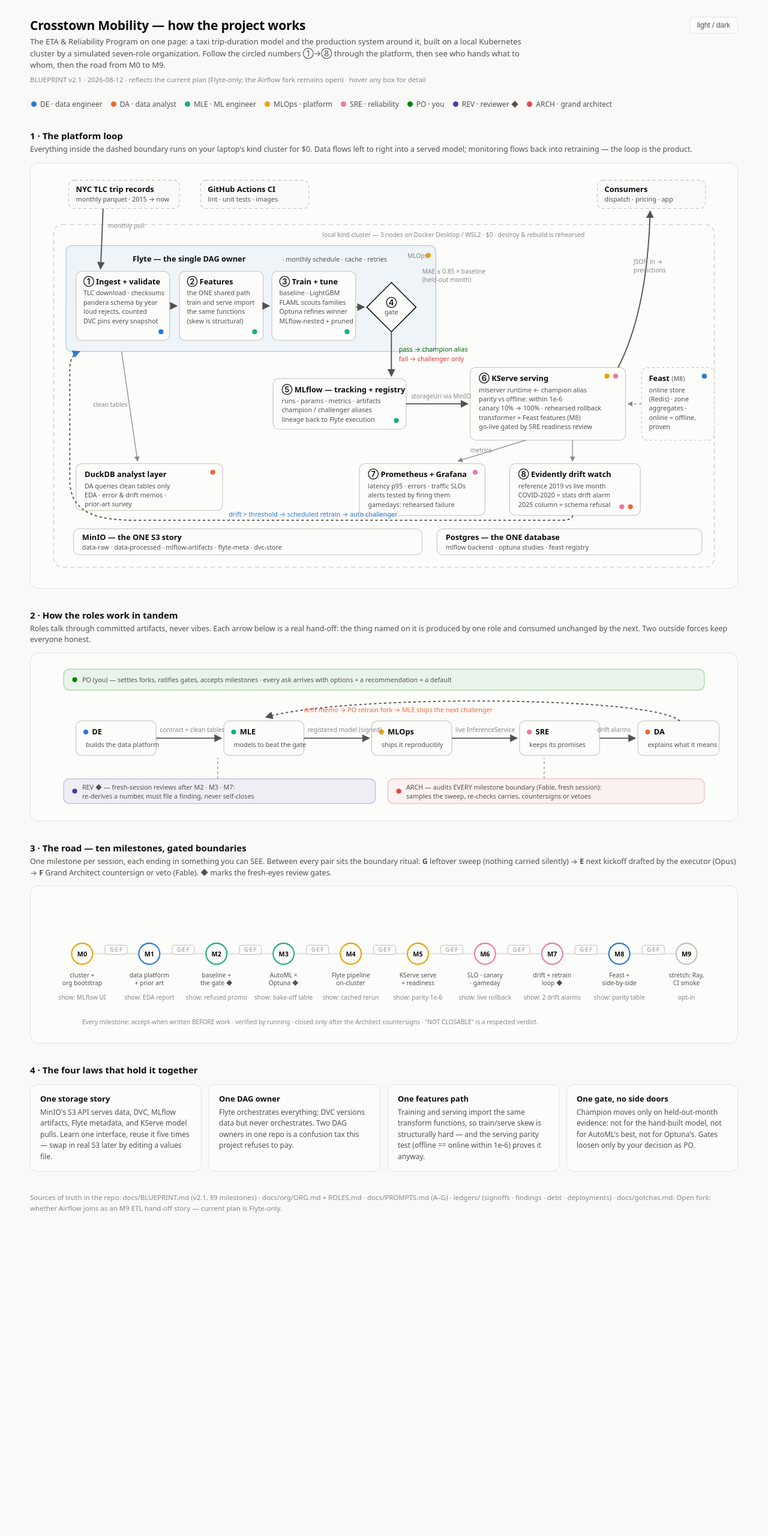
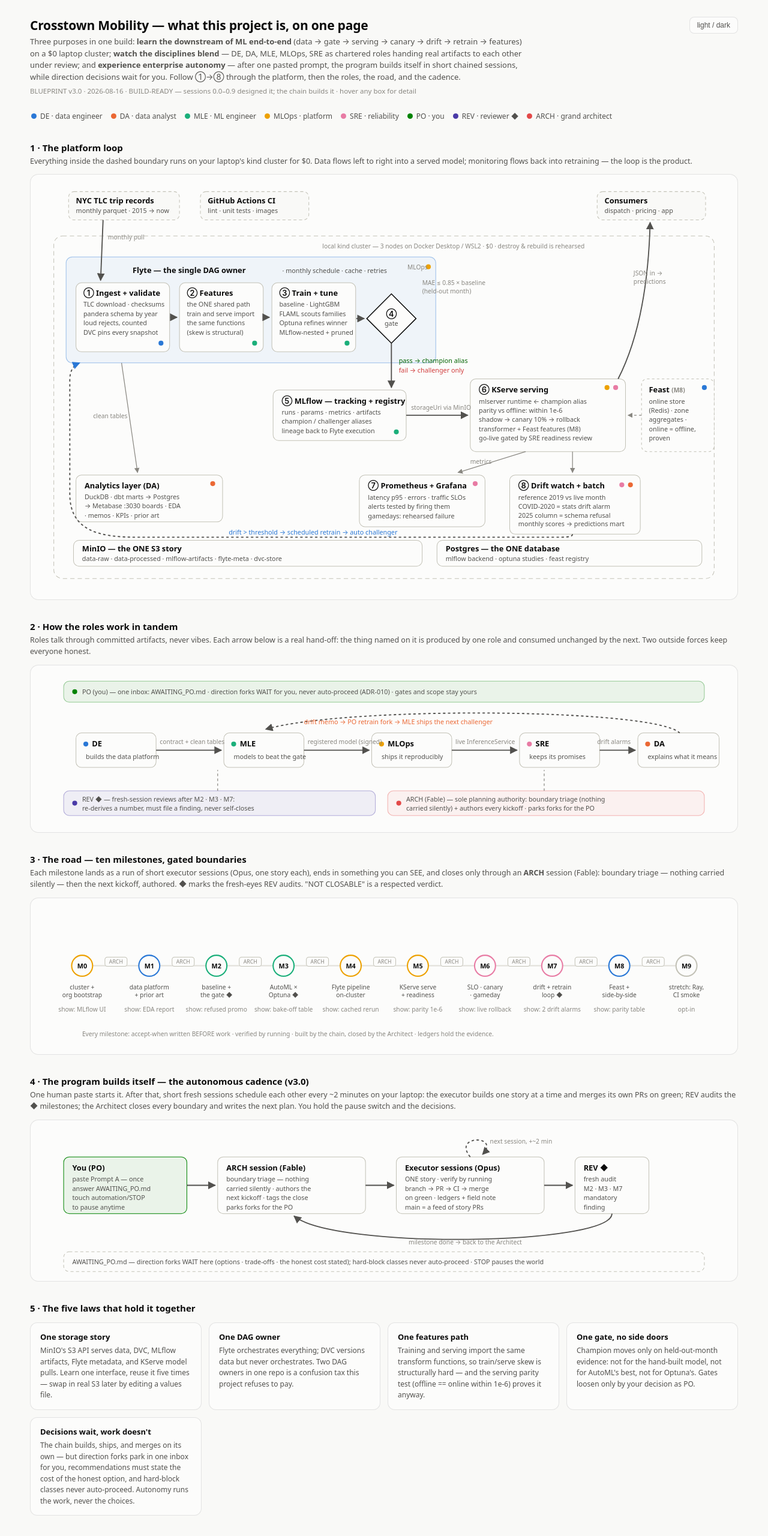
Before and after one commit to Phu-Hong-Duong/NYC-taxi-production-with-k8-flavor, a plain HTML site: page docs/architecture.html in a window 1280 px wide. Shown: the top 2560 px of the page at 60% size. Before the commit the page ends 2083 px from the top, so only its background shows below. Drawn offline with Linux system fonts and the light colour scheme.

Commit message:
docs: master blueprint diagram brought current to v3.0 (analytics layer, shadow/batch, ARCH boundaries, autonomous cadence, five laws)
Co-Authored-By: Claude Fable 5 <noreply@anthropic.com>

```diff
--- a/docs/architecture.html
+++ b/docs/architecture.html
@@ -88,12 +88,14 @@
 
 <header>
   <div>
-    <h1>Crosstown Mobility — how the project works</h1>
-    <p class="sub">The ETA &amp; Reliability Program on one page: a taxi trip-duration model and the
-    production system around it, built on a local Kubernetes cluster by a simulated seven-role
-    organization. Follow the circled numbers ①→⑧ through the platform, then see who hands what
-    to whom, then the road from M0 to M9.</p>
-    <p class="stamp">BLUEPRINT v2.1 · 2026-08-12 · reflects the current plan (Flyte-only; the Airflow fork remains open) · hover any box for detail</p>
+    <h1>Crosstown Mobility — what this project is, on one page</h1>
+    <p class="sub">Three purposes in one build: <b>learn the downstream of ML end-to-end</b> (data →
+    gate → serving → canary → drift → retrain → features) on a $0 laptop cluster; <b>watch the
+    disciplines blend</b> — DE, DA, MLE, MLOps, SRE as chartered roles handing real artifacts to
+    each other under review; and <b>experience enterprise autonomy</b> — after one pasted prompt,
+    the program builds itself in short chained sessions, while direction decisions wait for you.
+    Follow ①→⑧ through the platform, then the roles, the road, and the cadence.</p>
+    <p class="stamp">BLUEPRINT v3.0 · 2026-08-16 · BUILD-READY — sessions 0.0–0.9 designed it; the chain builds it · hover any box for detail</p>
   </div>
   <button class="theme" onclick="tgl()">light / dark</button>
 </header>
@@ -221,7 +223,7 @@ is the product.</p>
     <text class="boxT" x="714" y="340">⑥ KServe serving</text>
     <text class="boxS" x="714" y="358">mlserver runtime ← champion alias</text>
     <text class="boxS" x="714" y="373">parity vs offline: within 1e-6</text>
-    <text class="boxS" x="714" y="388">canary 10% → 100% · rehearsed rollback</text>
+    <text class="boxS" x="714" y="388">shadow → canary 10% → rollback</text>
     <text class="boxS" x="714" y="403">transformer + Feast features (M8)</text>
     <text class="boxS" x="714" y="418">go-live gated by SRE readiness review</text>
     <circle cx="922" cy="332" r="4" fill="var(--r-mlops)"/><circle cx="936" cy="332" r="4" fill="var(--r-sre)"/>
@@ -246,12 +248,12 @@ is the product.</p>
   <path class="soft dash" marker-end="url(#am)" d="M978,377 L956,377"/>
 
   <!-- band 3: analyst / monitoring / drift -->
-  <g><title>DA works only on the clean tables the DE publishes — never raw files. Memos, not just dashboards: where the model fails, what drift means.</title>
+  <g><title>The DA's full stack (v2.5): DuckDB as local workbench; dbt builds gold marts published to Postgres; Metabase serves the boards. Marts serve humans and never feed the model (gotcha #22).</title>
     <rect class="box" x="60" y="474" width="238" height="76" rx="9"/>
-    <text class="boxT" x="74" y="496">DuckDB analyst layer</text>
-    <text class="boxS" x="74" y="514">DA queries clean tables only</text>
-    <text class="boxS" x="74" y="529">EDA · error &amp; drift memos ·</text>
-    <text class="boxS" x="74" y="543">prior-art survey</text>
+    <text class="boxT" x="74" y="496">Analytics layer (DA)</text>
+    <text class="boxS" x="74" y="513">DuckDB · dbt marts → Postgres</text>
+    <text class="boxS" x="74" y="528">→ Metabase :3030 boards · EDA</text>
+    <text class="boxS" x="74" y="543">· memos · KPIs · prior art</text>
     <circle cx="282" cy="488" r="4" fill="var(--r-da)"/>
   </g>
   <path class="soft" marker-end="url(#am)" d="M134,292 L160,470"/>
@@ -268,20 +270,21 @@ is the product.</p>
   <path class="soft" marker-end="url(#am)" d="M790,436 L680,470"/>
   <text class="lblM" x="700" y="456">metrics</text>
 
-  <g><title>Evidently compares live months against the 2019 reference. Statistical drift (COVID 2020) and schema drift (2025 new column) are caught by DIFFERENT gates with different signatures.</title>
-    <rect class="box" x="764" y="474" width="212" height="84" rx="9"/>
-    <text class="boxT" x="778" y="496">⑧ Evidently drift watch</text>
+  <g><title>Evidently compares live months against the 2019 reference; the monthly run also WRITES a predictions mart (batch inference as a product, v2.2). Statistical drift (COVID 2020) and schema drift (2025 new column) are caught by DIFFERENT gates.</title>
+    <rect class="box" x="764" y="474" width="212" height="96" rx="9"/>
+    <text class="boxT" x="778" y="496">⑧ Drift watch + batch</text>
     <text class="boxS" x="778" y="514">reference 2019 vs live month</text>
     <text class="boxS" x="778" y="529">COVID-2020 = stats drift alarm</text>
-    <text class="boxS" x="778" y="544">2025 column = schema refusal</text>
-    <circle cx="946" cy="544" r="4" fill="var(--r-sre)"/><circle cx="960" cy="544" r="4" fill="var(--r-da)"/>
+    <text class="boxS" x="778" y="543">2025 column = schema refusal</text>
+    <text class="boxS" x="778" y="557">monthly scores → predictions mart</text>
+    <circle cx="946" cy="490" r="4" fill="var(--r-sre)"/><circle cx="960" cy="490" r="4" fill="var(--r-da)"/>
   </g>
   <path class="soft" marker-end="url(#am)" d="M866,436 L866,470"/>
 
   <!-- retrain loop -->
   <path class="flow dash" marker-end="url(#ab)" stroke="var(--r-de)"
-        d="M866,558 C866,566 856,566 836,566 L160,566 C100,566 50,558 50,500 L50,320 C50,304 56,296 66,292"/>
-  <text class="lbl" x="308" y="560" style="fill:var(--r-de)">drift &gt; threshold → scheduled retrain → auto challenger</text>
+        d="M866,570 C866,575 856,575 836,575 L160,575 C100,575 50,566 50,505 L50,320 C50,304 56,296 66,292"/>
+  <text class="lbl" x="308" y="571" style="fill:var(--r-de)">drift &gt; threshold → scheduled retrain → auto challenger</text>
 
   <!-- shared services strip -->
   <g><title>One storage story: every save/load in this diagram rides MinIO's S3 API; every database need rides the one Postgres.</title>
@@ -309,7 +312,7 @@ Two outside forces keep everyone honest.</p>
   <!-- PO band -->
   <rect x="40" y="12" width="1040" height="34" rx="9" fill="var(--wash-po)" stroke="var(--r-po)" stroke-opacity=".4"/>
   <circle cx="58" cy="29" r="4" fill="var(--r-po)"/>
-  <text class="lbl" x="70" y="33">PO (you) — settles forks, ratifies gates, accepts milestones · every ask arrives with options + a recommendation + a default</text>
+  <text class="lbl" x="70" y="33">PO (you) — one inbox: AWAITING_PO.md · direction forks WAIT for you, never auto-proceed (ADR-010) · gates and scope stay yours</text>
 
   <!-- chain -->
   <g><title>DE owns ingestion, contracts, DuckDB layer, DVC</title>
@@ -361,18 +364,18 @@ Two outside forces keep everyone honest.</p>
   <text class="lbl" x="70" y="222">re-derives a number, must file a finding, never self-closes</text>
   <rect x="566" y="190" width="514" height="40" rx="9" fill="var(--wash-arch)" stroke="var(--r-arch)" stroke-opacity=".4"/>
   <circle cx="584" cy="210" r="4" fill="var(--r-arch)"/>
-  <text class="lbl" x="596" y="207">ARCH — audits EVERY milestone boundary (Fable, fresh session):</text>
-  <text class="lbl" x="596" y="222">samples the sweep, re-checks carries, countersigns or vetoes</text>
+  <text class="lbl" x="596" y="207">ARCH (Fable) — sole planning authority: boundary triage (nothing</text>
+  <text class="lbl" x="596" y="222">carried silently) + authors every kickoff · parks forks for the PO</text>
   <path class="soft dash" d="M290,190 L290,156"/>
   <path class="soft dash" d="M820,190 L820,156"/>
 </svg>
 </div>
 
 <h2>3 · The road — ten milestones, gated boundaries</h2>
-<p class="h2sub">One milestone per session, each ending in something you can SEE. Between every
-pair sits the boundary ritual: <b>G</b> leftover sweep (nothing carried silently) →
-<b>E</b> next kickoff drafted by the executor (Opus) → <b>F</b> Grand Architect countersign or
-veto (Fable). ◆ marks the fresh-eyes review gates.</p>
+<p class="h2sub">Each milestone lands as a run of short executor sessions (Opus, one story each),
+ends in something you can SEE, and closes only through an <b>ARCH</b> session (Fable): boundary
+triage — nothing carried silently — then the next kickoff, authored. ◆ marks the fresh-eyes
+REV audits. "NOT CLOSABLE" is a respected verdict.</p>
 <div class="panel">
 <svg viewBox="0 0 1120 232" role="img" aria-label="Milestone roadmap">
   <line x1="70" y1="96" x2="1051" y2="96" stroke="var(--grid)" stroke-width="2"/>
@@ -385,9 +388,9 @@ veto (Fable). ◆ marks the fresh-eyes review gates.</p>
     <rect x="979" y="82" width="36" height="15" rx="4"/>
   </g>
   <g font-size="8.5" fill="var(--muted)" text-anchor="middle">
-    <text x="125" y="93">G·E·F</text><text x="234" y="93">G·E·F</text><text x="343" y="93">G·E·F</text>
-    <text x="452" y="93">G·E·F</text><text x="561" y="93">G·E·F</text><text x="670" y="93">G·E·F</text>
-    <text x="779" y="93">G·E·F</text><text x="888" y="93">G·E·F</text><text x="997" y="93">G·E·F</text>
+    <text x="125" y="93">ARCH</text><text x="234" y="93">ARCH</text><text x="343" y="93">ARCH</text>
+    <text x="452" y="93">ARCH</text><text x="561" y="93">ARCH</text><text x="670" y="93">ARCH</text>
+    <text x="779" y="93">ARCH</text><text x="888" y="93">ARCH</text><text x="997" y="93">ARCH</text>
   </g>
   <!-- nodes -->
   <g>
@@ -433,11 +436,69 @@ veto (Fable). ◆ marks the fresh-eyes review gates.</p>
     <text x="942" y="170">show: parity table</text>
     <text x="1051" y="170">opt-in</text>
   </g>
-  <text class="lblM" x="70" y="210">Every milestone: accept-when written BEFORE work · verified by running · closed only after the Architect countersigns · "NOT CLOSABLE" is a respected verdict.</text>
+  <text class="lblM" x="70" y="210">Every milestone: accept-when written BEFORE work · verified by running · built by the chain, closed by the Architect · ledgers hold the evidence.</text>
 </svg>
 </div>
 
-<h2>4 · The four laws that hold it together</h2>
+<h2>4 · The program builds itself — the autonomous cadence (v3.0)</h2>
+<p class="h2sub">One human paste starts it. After that, short fresh sessions schedule each other
+every ~2 minutes on your laptop: the executor builds one story at a time and merges its own
+PRs on green; REV audits the ◆ milestones; the Architect closes every boundary and writes the
+next plan. You hold the pause switch and the decisions.</p>
+<div class="panel">
+<svg viewBox="0 0 1120 240" role="img" aria-label="Autonomous session cadence">
+  <defs>
+    <marker id="c" viewBox="0 0 10 10" refX="9" refY="5" markerWidth="7" markerHeight="7" orient="auto-start-reverse">
+      <path d="M0,0 L10,5 L0,10 z" fill="var(--ink-2)"/>
+    </marker>
+  </defs>
+  <g><title>Your entire operating surface: one paste, one inbox, one pause switch</title>
+    <rect x="40" y="46" width="200" height="92" rx="9" fill="var(--wash-po)" stroke="var(--r-po)"/>
+    <text class="boxT" x="54" y="68">You (PO)</text>
+    <text class="boxS" x="54" y="86">paste Prompt A — once</text>
+    <text class="boxS" x="54" y="101">answer AWAITING_PO.md</text>
+    <text class="boxS" x="54" y="116">touch automation/STOP</text>
+    <text class="boxS" x="54" y="131">to pause anytime</text>
+  </g>
+  <path class="flow" marker-end="url(#c)" d="M240,92 L286,92"/>
+  <g><title>Fable, fresh session at every milestone boundary: triage with pasted evidence, quoted carries, then the next kickoff — sole planning authority</title>
+    <rect class="box" x="290" y="46" width="240" height="92" rx="9" stroke="var(--r-arch)"/>
+    <text class="boxT" x="304" y="68">ARCH session (Fable)</text>
+    <text class="boxS" x="304" y="86">boundary triage — nothing</text>
+    <text class="boxS" x="304" y="101">carried silently · authors the</text>
+    <text class="boxS" x="304" y="116">next kickoff · tags the close</text>
+    <text class="boxS" x="304" y="131">parks forks for the PO</text>
+  </g>
+  <path class="flow" marker-end="url(#c)" d="M530,92 L576,92"/>
+  <g><title>Opus, one story per fresh session: verify by running, branch, PR, CI watch, merge on green — then schedules its successor ~2 minutes out</title>
+    <rect class="box" x="580" y="46" width="240" height="92" rx="9" stroke="var(--r-mle)"/>
+    <text class="boxT" x="594" y="68">Executor sessions (Opus)</text>
+    <text class="boxS" x="594" y="86">ONE story · verify by running</text>
+    <text class="boxS" x="594" y="101">branch → PR → CI → merge</text>
+    <text class="boxS" x="594" y="116">on green · ledgers + field note</text>
+    <text class="boxS" x="594" y="131">main = a feed of story PRs</text>
+  </g>
+  <path class="flow dash" marker-end="url(#c)" d="M700,46 C670,10 750,10 720,42"/>
+  <text class="lblM" x="732" y="24">next session, +~2 min</text>
+  <path class="flow" marker-end="url(#c)" d="M820,92 L866,92"/>
+  <g><title>Fresh-eyes audit after M2, M3, M7: re-derives a number, must file a finding, then hands to the Architect</title>
+    <rect class="box" x="870" y="46" width="120" height="92" rx="9" stroke="var(--r-rev)"/>
+    <text class="boxT" x="884" y="68">REV ◆</text>
+    <text class="boxS" x="884" y="86">fresh audit</text>
+    <text class="boxS" x="884" y="101">M2 · M3 · M7</text>
+    <text class="boxS" x="884" y="116">mandatory</text>
+    <text class="boxS" x="884" y="131">finding</text>
+  </g>
+  <path class="flow" marker-end="url(#c)" d="M930,138 C930,190 480,196 414,142"/>
+  <text class="lblM" x="600" y="188">milestone done → back to the Architect</text>
+  <g><title>Direction forks park here with options and honest trade-offs; the chain takes only independent stories meanwhile — and halts entirely when everything depends on you</title>
+    <rect x="40" y="200" width="1040" height="32" rx="9" fill="var(--surface-1)" stroke="var(--border-2)" stroke-dasharray="5 4"/>
+    <text class="lbl" x="54" y="220">AWAITING_PO.md — direction forks WAIT here (options · trade-offs · the honest cost stated); hard-block classes never auto-proceed · STOP pauses the world</text>
+  </g>
+</svg>
+</div>
+
+<h2>5 · The five laws that hold it together</h2>
 <div class="cards">
   <div class="card"><b>One storage story</b><p>MinIO's S3 API serves data, DVC, MLflow artifacts,
   Flyte metadata, and KServe model pulls. Learn one interface, reuse it five times — swap in real
@@ -450,12 +511,17 @@ veto (Fable). ◆ marks the fresh-eyes review gates.</p>
   <div class="card"><b>One gate, no side doors</b><p>Champion moves only on held-out-month
   evidence: not for the hand-built model, not for AutoML's best, not for Optuna's. Gates loosen
   only by your decision as PO.</p></div>
+  <div class="card"><b>Decisions wait, work doesn't</b><p>The chain builds, ships, and merges on
+  its own — but direction forks park in one inbox for you, recommendations must state the cost
+  of the honest option, and hard-block classes never auto-proceed. Autonomy runs the work,
+  never the choices.</p></div>
 </div>
 
 <footer>
-  Sources of truth in the repo: docs/BLUEPRINT.md (v2.1, §9 milestones) · docs/org/ORG.md + ROLES.md ·
-  docs/PROMPTS.md (A–G) · ledgers/ (signoffs · findings · debt · deployments) · docs/gotchas.md.
-  Open fork: whether Airflow joins as an M9 ETL hand-off story — current plan is Flyte-only.
+  Sources of truth in the repo: docs/BLUEPRINT.md (v3.0, §9 milestones · §13 cadence) ·
+  docs/org/ORG.md + ROLES.md · automation/ (chain + prompts) · AWAITING_PO.md · ledgers/ ·
+  docs/gotchas.md (#1–#24) · ADR-001…010. Companion diagram: docs/m7_flow.html.
+  Open fork: Airflow as an ETL hand-off story remains available — current plan is Flyte-only.
 </footer>
 
 </div>
```
